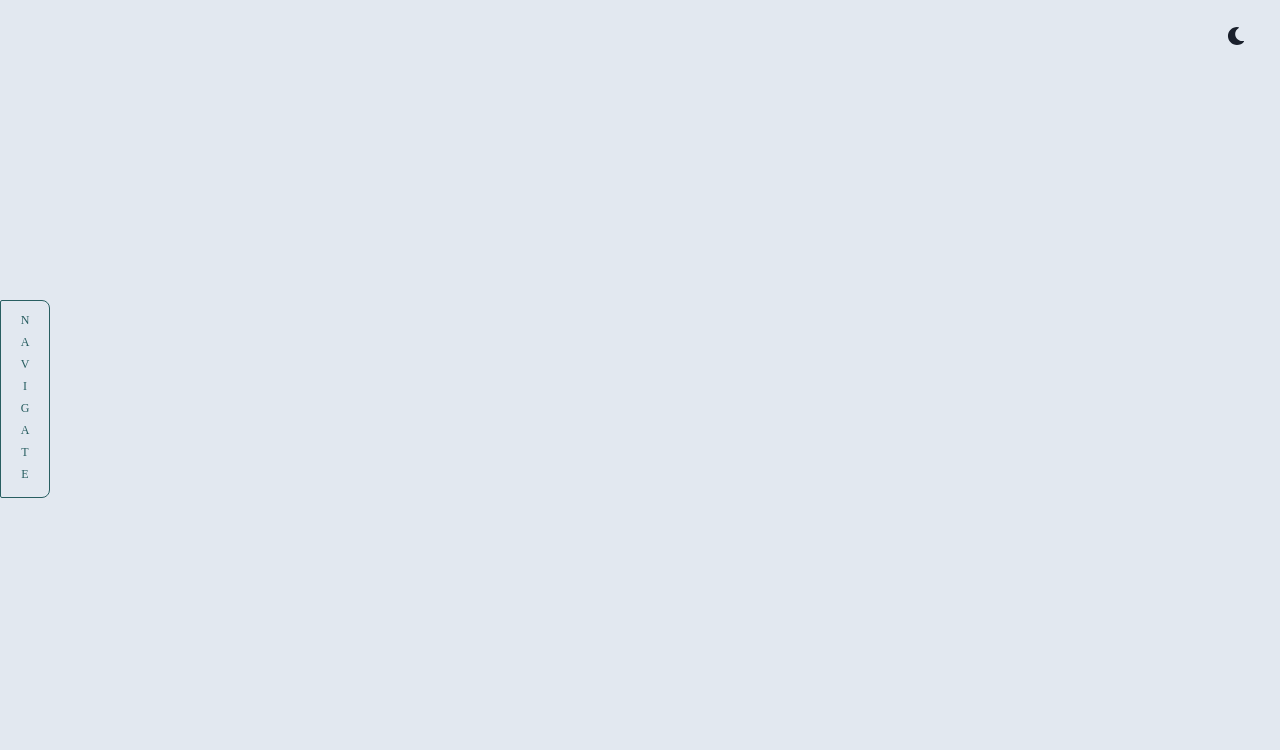
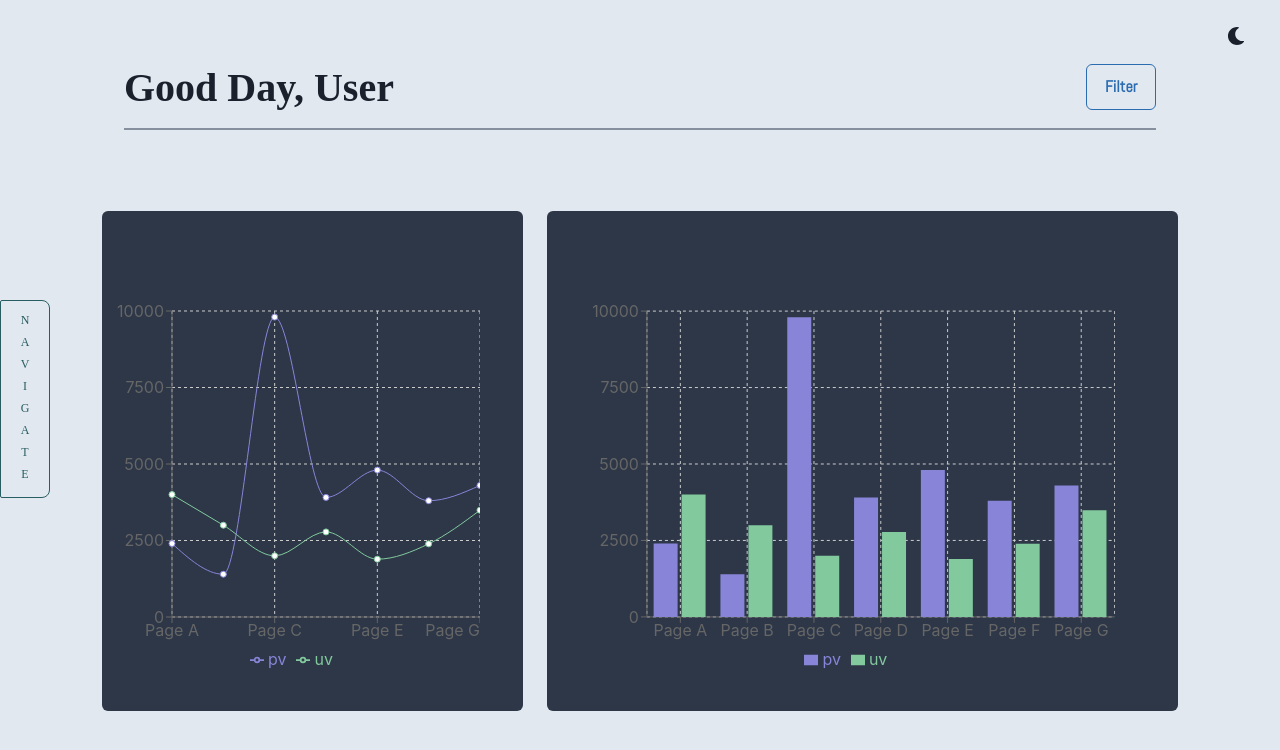
Before and after one commit to skull-works/Frontend-Dashboard-Template, a React (Create React App) app: page /Dashboard in a window 1280 px wide. Shown: the top 750 px of the page. Built offline with nearby package versions, Linux system fonts and the light colour scheme; a web font is replaced by a local one.

Commit message:
modified graph nav link label to dashoard

```diff
--- a/src/layers/pages/layout/navbar/links.tsx
+++ b/src/layers/pages/layout/navbar/links.tsx
@@ -10,7 +10,7 @@ const NavbarLinks = () => {
                 <Link to='/'>home</Link>
             </ListItem>
             <ListItem cursor='pointer' _hover={{color: "teal.500"}}>
-                <Link to='/graphs'>graphs</Link>
+                <Link to='/Dashboard'>Dashboard</Link>
             </ListItem>
             <ListItem cursor='pointer' _hover={{color: "teal.500"}}>
                 <Link to='/inventory'>inventory</Link>
--- a/src/layers/pages/sublayers/graphs/view/graph.view.tsx
+++ b/src/layers/pages/sublayers/graphs/view/graph.view.tsx
@@ -16,7 +16,7 @@ import LineGraph from './charts/line.subview';
 const Graphs = () => {
     return (
         <>
-            <title>Graphs</title>
+            <title>Dashboard</title>
             <Box w={['100%','84%']} h='100%' mx='auto' >
                 <Box w={['94%','96%']} mx='auto'>
                     <Flex justifyContent='space-between'>
--- a/src/layers/routes/routes.tsx
+++ b/src/layers/routes/routes.tsx
@@ -13,7 +13,7 @@ const Routes = () => {
                 <Route exact path='/'>
                     <Home />
                 </Route>
-                <Route exact path='/graphs'>
+                <Route exact path='/Dashboard'>
                     <Graph />
                 </Route>
                 <Route exact path='/inventory'>
```
